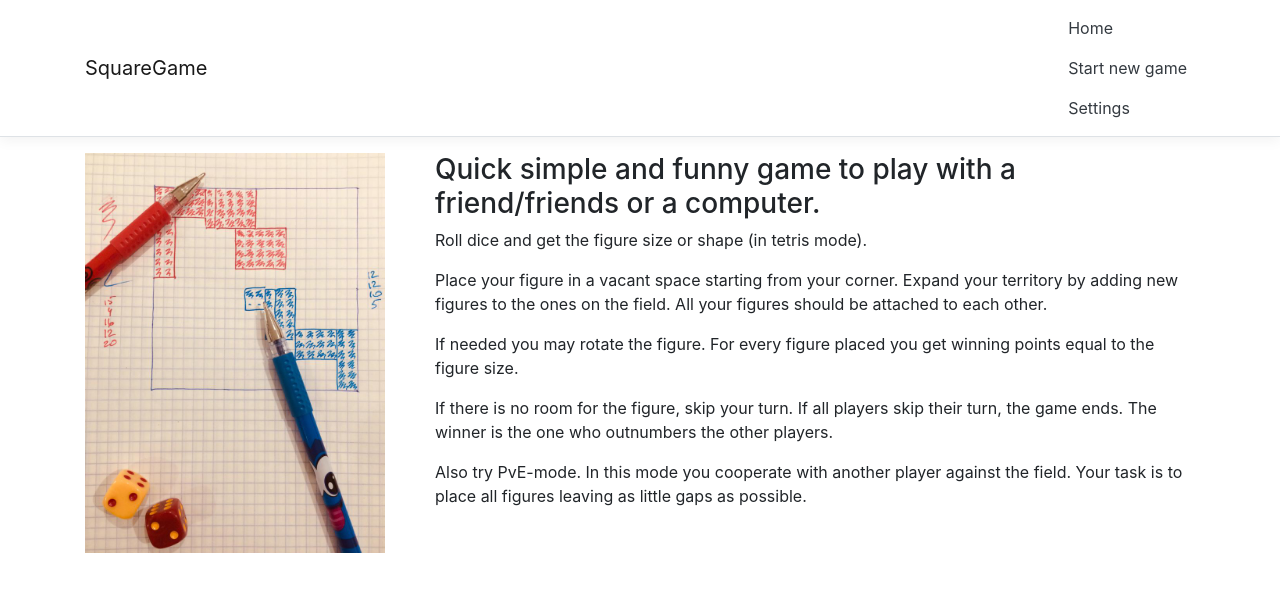
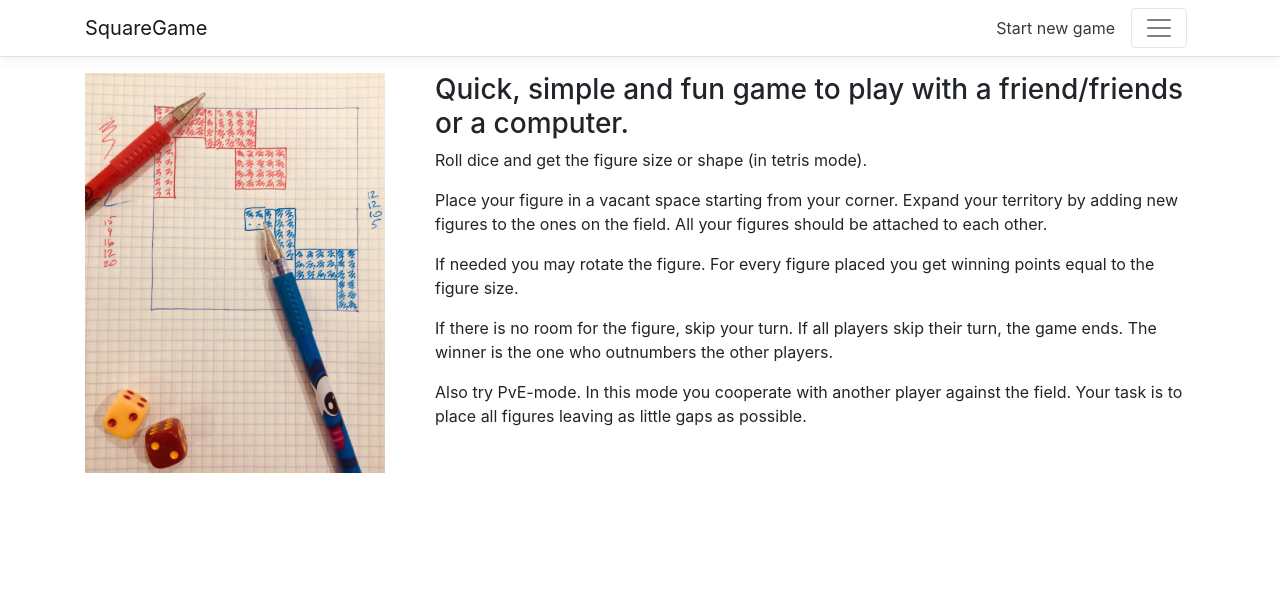
Before and after one commit to AleksandrKomarov/SquareGame, a React (Create React App) app in the folder ClientApp/: page / in a window 1280 px wide. Shown: the top 592 px of the page. Built offline with nearby package versions, Linux system fonts and the light colour scheme.

Commit message:
Beautify menu

```diff
--- a/ClientApp/src/components/home.tsx
+++ b/ClientApp/src/components/home.tsx
@@ -53,14 +53,16 @@ export default class Home extends React.Component<Props, State> {
                 throw new Error("Not implemented");
         }
 
-        const links: [Pages, string][] = [
+        const mainLinks: [Pages, string][] = [
+            [Pages.Create, "Start new game"]];
+
+        const collapsedLinks: [Pages, string][] = [
             [Pages.Welcome, "Home"],
-            [Pages.Create, "Start new game"],
             [Pages.Settings, "Settings"]];
 
         return (
             <React.Fragment>
-                <NavMenu links={links} onLinkClick={this.onLinkClick}/>
+                <NavMenu mainLinks={mainLinks} collapsedLinks={collapsedLinks} onLinkClick={this.onLinkClick}/>
                 <Container id="container">
                     {content}
                 </Container>
--- a/ClientApp/src/components/navMenu.tsx
+++ b/ClientApp/src/components/navMenu.tsx
@@ -1,11 +1,12 @@
 import * as React from 'react';
-import { Collapse, Container, Navbar, NavbarBrand, NavbarToggler, NavItem, NavLink } from 'reactstrap';
+import { Collapse, Container, Navbar, NavbarBrand, NavbarToggler, Nav, NavItem, NavLink } from 'reactstrap';
 import { Link } from 'react-router-dom';
 import './navMenu.css';
 import { Pages } from './pages';
 
 interface Props {
-    links: [Pages, string][];
+    mainLinks: [Pages, string][];
+    collapsedLinks: [Pages, string][];
     onLinkClick: (page: Pages) => void;
 }
 
@@ -22,24 +23,26 @@ export default class NavMenu extends React.PureComponent<Props, State> {
         };
     }
 
-    public render() {
-        const links = this.props.links.map(link => <NavLink key={link[0]} tag={Link} className="text-dark" onClick={() => this.props.onLinkClick(link[0])} to="/">{link[1]}</NavLink>);
+    render() {
+        const mainLinks = this.props.mainLinks.map(link => <NavLink key={link[0]} tag={Link} className="text-dark" onClick={() => this.props.onLinkClick(link[0])} to="/">{link[1]}</NavLink>);
+        const collapsedLinks = this.props.collapsedLinks.map(link => <NavLink key={link[0]} tag={Link} className="text-dark" onClick={() => this.props.onLinkClick(link[0])} to="/">{link[1]}</NavLink>);
 
         return (
             <header>
-                <Navbar className="navbar-expand-sm navbar-toggleable-sm border-bottom box-shadow mb-3" light>
+                <Navbar className="border-bottom box-shadow mb-3" light>
                     <Container>
-                        <NavbarBrand tag={Link} to="/">SquareGame</NavbarBrand>
-                        <NavbarToggler onClick={this.toggle} className="mr-2"/>
-                        <Collapse className="d-sm-inline-flex flex-sm-row-reverse" isOpen={this.state.isOpen} navbar>
-                            <ul className="navbar-nav flex-grow">
-                                <NavItem>
-                                    {links}
-                                </NavItem>
-                            </ul>
+                        <NavbarBrand to="/" tag={Link} className="mr-auto">SquareGame</NavbarBrand>
+                        {mainLinks}
+                        <NavbarToggler onClick={this.toggle} className="mr-2" />
+                        <Collapse isOpen={this.state.isOpen} navbar>
+                            <Nav navbar>
+                                {collapsedLinks}
+                            </Nav>
                         </Collapse>
                     </Container>
                 </Navbar>
+
+
             </header>
         );
     }
--- a/ClientApp/src/components/welcome.tsx
+++ b/ClientApp/src/components/welcome.tsx
@@ -5,7 +5,7 @@ export default class Welcome extends React.Component {
         return (
             <div>
                 <img src="game.jpg" alt="Game process" width="300px" />
-                <h3>Quick simple and funny game to play with a friend/friends or a computer.</h3>
+                <h3>Quick, simple and fun game to play with a friend/friends or a computer.</h3>
                 <p>Roll dice and get the figure size or shape (in tetris mode).</p>
                 <p>Place your figure in a vacant space starting from your corner. Expand your territory by adding new figures to the ones on the field. All your figures should be attached to each other.</p>
                 <p>If needed you may rotate the figure. For every figure placed you get winning points equal to the figure size.</p>
```
